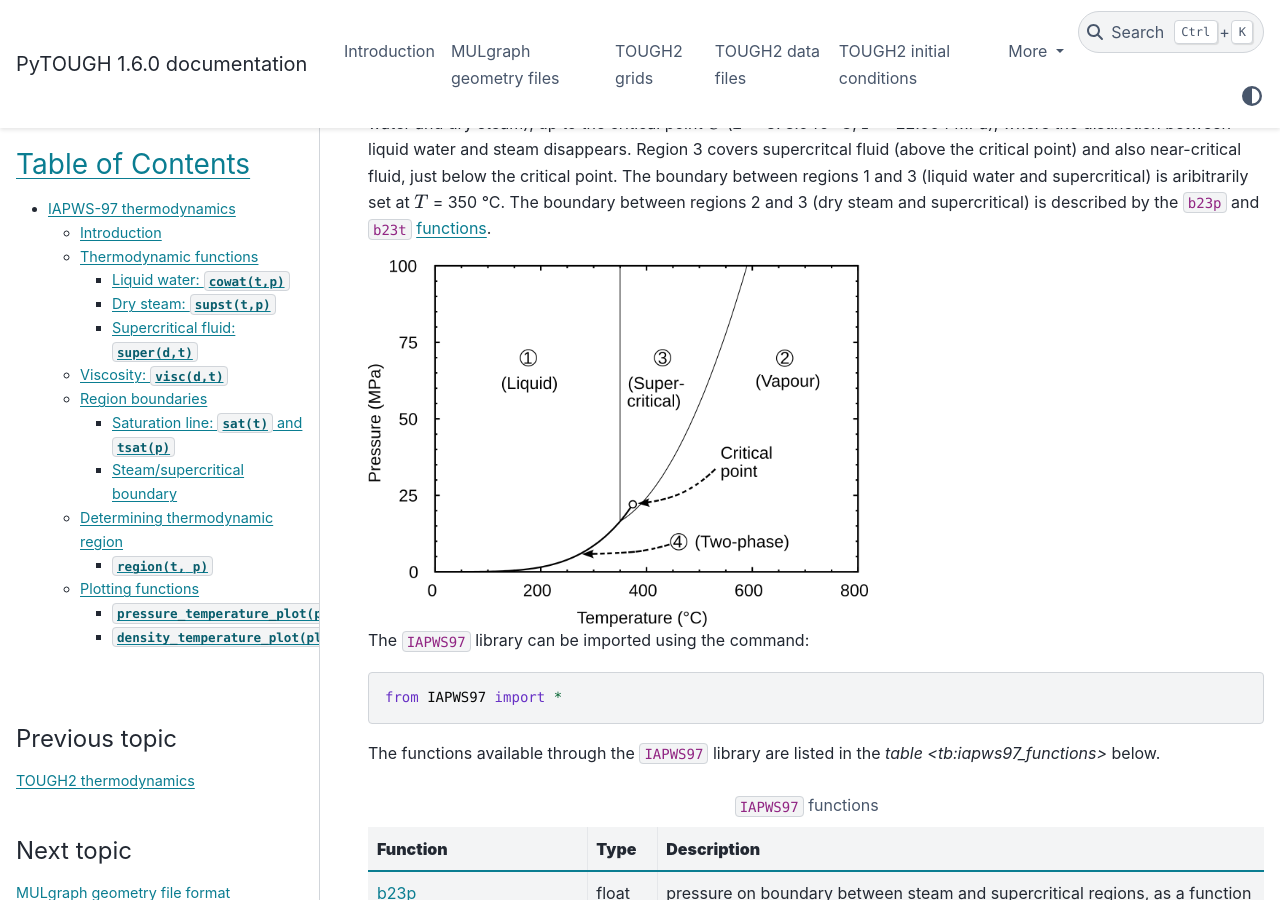
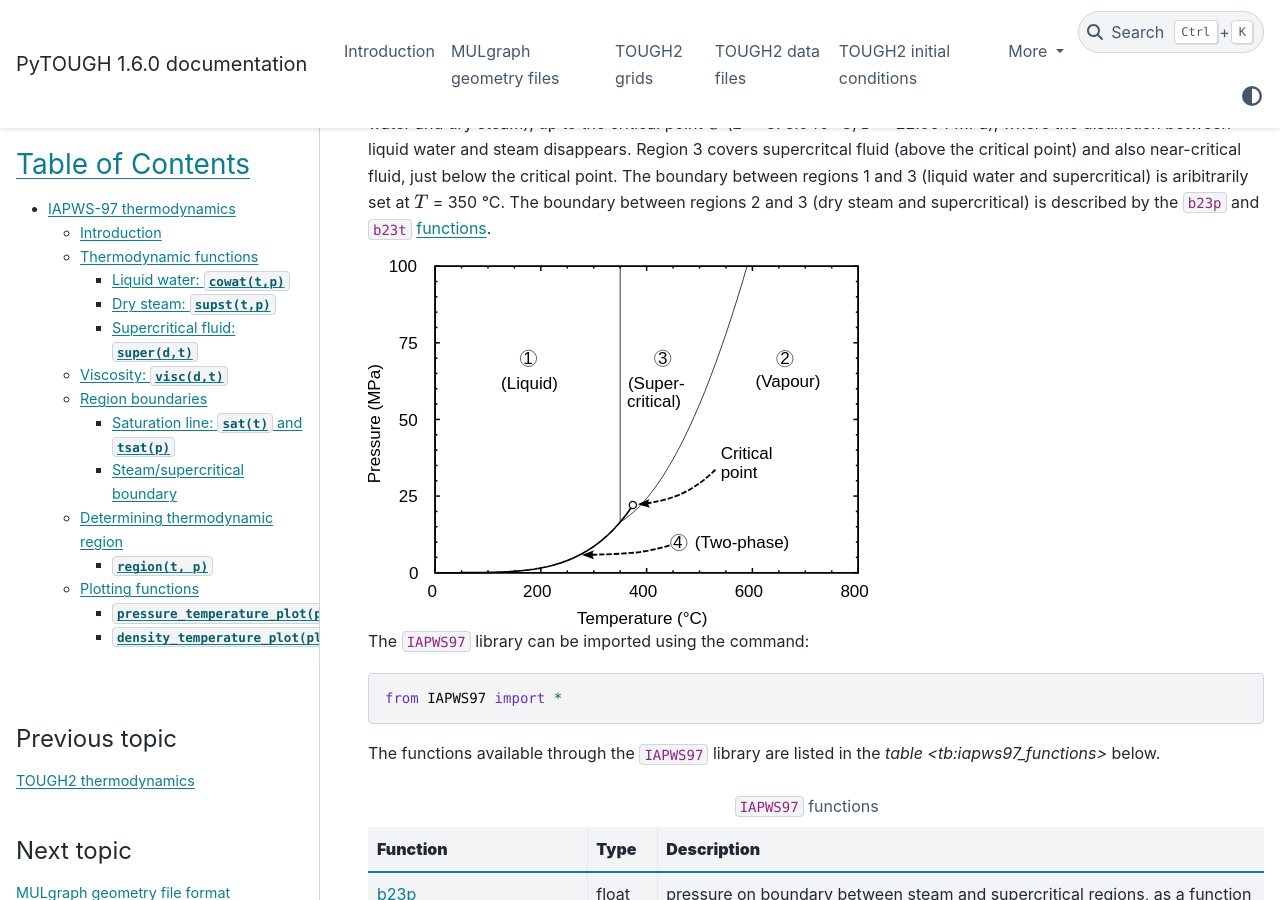
Before and after one commit to acroucher/PyTOUGH, a Sphinx documentation site: the page built from doc/source/iapws97.rst, in a window 1280 px wide and 900 px high, scrolled down 626 px. Built offline with Sphinx 7.4.7 and the PyData theme 0.15.4, drawn with Linux system fonts in a browser that asks for light colours.

Commit message:
Use PDF/SVG for IAPWS figure

```diff
--- a/doc/source/iapws97.rst
+++ b/doc/source/iapws97.rst
@@ -46,7 +46,7 @@
 between regions 2 and 3 (dry steam and supercritical) is described by
 the ``b23p`` and ``b23t`` :ref:`functions <region23_boundary>`.
 
-.. image:: iapws_regions.png
+.. image:: iapws_regions.*
    :alt: IAPWS-97 thermodynamics operating range
    :width: 500
    :name: fg:iapws97_range
```
Also changed, not shown: doc/source/iapws_regions.png (deleted), doc/source/iapws_regions.svg (added), 1 other file.
